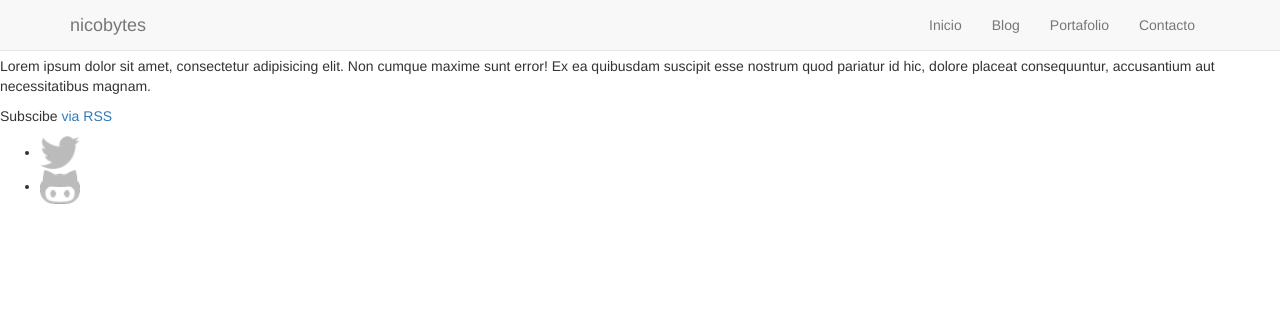
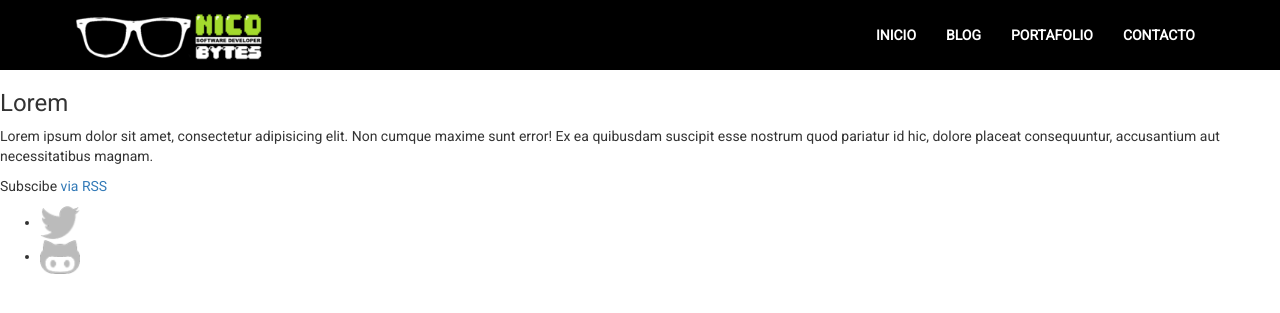
Before and after one commit to nicobytes/nicobytes-site, a Jekyll site: the page built from index.html, in a window 1280 px wide. Shown: the top 313 px of the page. Built offline with Jekyll 4.4.1, drawn with Linux system fonts in a browser that asks for light colours.

Commit message:
Nav-bar's style

```diff
--- a/_includes/head.html
+++ b/_includes/head.html
@@ -6,8 +6,9 @@
   <title>{% if page.title %}{{ page.title | escape }}{% else %}{{ site.title | escape }}{% endif %}</title>
   <meta name="description" content="{% if page.excerpt %}{{ page.excerpt | strip_html | strip_newlines | truncate: 160 }}{% else %}{{ site.description }}{% endif %}">
 
-  <!--<link rel="stylesheet" href="{{ "/css/main.css" | prepend: site.baseurl }}">-->
+  <link href='https://fonts.googleapis.com/css?family=Roboto' rel='stylesheet' type='text/css'>
   <link rel="stylesheet" href='{{ "/bower_components/bootstrap/dist/css/bootstrap.min.css" | prepend: site.baseurl }}'>
+  <link rel="stylesheet" href='{{ "/css/main.css" | prepend: site.baseurl }}'>
   <link rel="canonical" href="{{ page.url | replace:'index.html','' | prepend: site.baseurl | prepend: site.url }}">
   <link rel="alternate" type="application/rss+xml" title="{{ site.title }}" href="{{ "/feed.xml" | prepend: site.baseurl | prepend: site.url }}">
 </head>
--- a/_includes/nav.html
+++ b/_includes/nav.html
@@ -8,7 +8,9 @@
         <span class="icon-bar"></span>
         <span class="icon-bar"></span>
       </button>
-      <a class="navbar-brand" href="{{ "/"  | prepend: site.baseurl }}">{{ site.title }}</a>
+      <a class="navbar-brand" href="{{ "/"  | prepend: site.baseurl }}">
+        <img src="/images/full-logo.png" class="img-responsive logo" alt="logo">
+      </a>
     </div>
     <!-- Menu -->
     <div class="navbar-collapse collapse navbar-right" id="nav-bar">
--- a/_sass/_base.scss
+++ b/_sass/_base.scss
@@ -1,210 +1,4 @@
-* {
-  box-sizing: border-box;
+body {
+  padding-top: 70px;
+  font-family: $nb-font-family;
 }
-
-/**
- * Reset some basic elements
- */
-body, h1, h2, h3, h4, h5, h6,
-p, blockquote, pre, hr,
-dl, dd, ol, ul, figure {
-    margin: 0;
-    padding: 0;
-}
-
-
-
-/**
- * Basic styling
- */
-body {
-    font: $base-font-weight #{$base-font-size}/#{$base-line-height} $base-font-family;
-    color: $text-color;
-    background-color: $background-color;
-    -webkit-text-size-adjust: 100%;
-    -webkit-font-feature-settings: "kern" 1;
-    -moz-font-feature-settings: "kern" 1;
-    -o-font-feature-settings: "kern" 1;
-    font-feature-settings: "kern" 1;
-    font-kerning: normal;
-}
-
-
-
-/**
- * Set `margin-bottom` to maintain vertical rhythm
- */
-h1, h2, h3, h4, h5, h6,
-p, blockquote, pre,
-ul, ol, dl, figure,
-%vertical-rhythm {
-    margin-bottom: $spacing-unit / 2;
-}
-
-
-
-/**
- * Images
- */
-img {
-    max-width: 100%;
-    vertical-align: middle;
-}
-
-
-
-/**
- * Figures
- */
-figure > img {
-    display: block;
-}
-
-figcaption {
-    font-size: $small-font-size;
-}
-
-
-
-/**
- * Lists
- */
-ul, ol {
-    margin-left: $spacing-unit;
-}
-
-li {
-    > ul,
-    > ol {
-         margin-bottom: 0;
-    }
-}
-
-
-
-/**
- * Headings
- */
-h1, h2, h3, h4, h5, h6 {
-    font-weight: $base-font-weight;
-    text-align: center;
-}
-.mega{ font-size: $mega-font-size; }
-h1, .h1{ font-size: $h1-font-size; }
-h2, .h2{ font-size: $h2-font-size; }
-h3, .h3{ font-size: $h3-font-size; }
-h4, .h4{ font-size: $h4-font-size; }
-
-/**
- * Links
- */
-a {
-    color: $brand-color;
-    text-decoration: none;
-
-    &:hover {
-        color: $text-color;
-        text-decoration: underline;
-    }
-}
-
-
-
-/**
- * Blockquotes
- */
-blockquote {
-    color: $grey-color;
-    border-left: 4px solid $grey-color-light;
-    padding-left: $spacing-unit / 2;
-    font-size: 18px;
-    letter-spacing: -1px;
-    font-style: italic;
-
-    > :last-child {
-        margin-bottom: 0;
-    }
-}
-
-
-
-/**
- * Code formatting
- */
-pre,
-code {
-    font-size: 15px;
-    border: 1px solid $grey-color-light;
-    border-radius: 3px;
-    background-color: #eef;
-}
-
-code {
-    padding: 1px 5px;
-}
-
-pre {
-    padding: 8px 12px;
-    overflow-x: auto;
-
-    > code {
-        border: 0;
-        padding-right: 0;
-        padding-left: 0;
-    }
-}
-
-
-
-/**
- * Wrapper
- */
-.wrapper {
-    max-width: -webkit-calc(#{$content-width} - (#{$spacing-unit} * 2));
-    max-width:         calc(#{$content-width} - (#{$spacing-unit} * 2));
-    margin-right: auto;
-    margin-left: auto;
-    padding-right: $spacing-unit;
-    padding-left: $spacing-unit;
-    @extend %clearfix;
-
-    @include media-query($on-laptop) {
-        max-width: -webkit-calc(#{$content-width} - (#{$spacing-unit}));
-        max-width:         calc(#{$content-width} - (#{$spacing-unit}));
-        padding-right: $spacing-unit / 2;
-        padding-left: $spacing-unit / 2;
-    }
-}
-
-
-
-/**
- * Clearfix
- */
-%clearfix {
-
-    &:after {
-        content: "";
-        display: table;
-        clear: both;
-    }
-}
-
-
-
-/**
- * Icons
- */
-.icon {
-
-    > svg {
-        display: inline-block;
-        width: 16px;
-        height: 16px;
-        vertical-align: middle;
-
-        path {
-            fill: $grey-color;
-        }
-    }
-}
--- /dev/null
+++ b/_sass/_nav-bar.scss
@@ -0,0 +1,38 @@
+.navbar{
+  min-height: 70px;
+  padding-top: 10px;
+  margin-bottom: 0px;
+  img.logo{
+    max-height: 50px;
+    position: relative;
+    top: -12px;
+  }
+  &.navbar-default {
+    background-color: $nb-color-secondary;
+    border-color: transparent;
+    .navbar-collapse{
+      border: 0px;
+      box-shadow: 0px 0px 0px;
+    }
+    .navbar-toggle{
+      border-color: $nb-color-primary;
+      .icon-bar{
+        background-color: $nb-color-primary;
+      }
+      &:hover,
+      &:focus{
+        background-color: white;
+      }
+    }
+  }
+  .navbar-nav > li > a{
+    color: white;
+    text-transform: uppercase;
+    font-weight: bold;
+  }
+  .navbar-nav > li > a:hover,
+  .navbar-nav > li > a:focus {
+    color: $nb-color-primary;
+    background-color: transparent;
+  }
+}
--- /dev/null
+++ b/_sass/_variables.scss
@@ -0,0 +1,4 @@
+$nb-color-primary:#A4D92F;
+$nb-color-secondary: black;
+
+$nb-font-family: 'Roboto', sans-serif;
--- a/css/main.scss
+++ b/css/main.scss
@@ -2,66 +2,8 @@
 # Only the main Sass file needs front matter (the dashes are enough)
 ---
 @charset "utf-8";
-
-
-
-// Our variables
-$base-font-family: "Roboto", Helvetica, Arial, sans-serif;
-$base-font-size:   16px;
-$base-font-weight: 500;
-$small-font-size:  $base-font-size * 0.875;
-$base-line-height: 1.5;
-
-$mega-font-size: 100px;
-$h1-font-size: 70px;
-$h2-font-size: 40px;
-$h3-font-size: 30px;
-$h4-font-size: 24px;
-
-$spacing-unit:     30px;
-
-$text-color:       #333;
-$background-color: #fefefe;
-$brand-color:      #fe5f55;
-
-$blue-color: #92b5db;
-$yellow-color: #ede24e;
-$red-color: #df6d59;
-$purple-color: #b22339;
-
-$grey-color:       #828282;
-$grey-color-light: lighten($grey-color, 40%);
-$grey-color-dark:  darken($grey-color, 25%);
-
-// Width of the content area
-$content-width:    1200px;
-
-$on-palm:          600px;
-$on-laptop:        800px;
-
-
-
-// Use media queries like this:
-// @include media-query($on-palm) {
-//     .wrapper {
-//         padding-right: $spacing-unit / 2;
-//         padding-left: $spacing-unit / 2;
-//     }
-// }
-@mixin media-query($device) {
-    @media screen and (max-width: $device) {
-        @content;
-    }
-}
-
-
-
 // Import partials from `sass_dir` (defaults to `_sass`)
-//@import
-//        "base",
-//        "layout",
-//        "syntax-highlighting",
-//        "gradient-bar",
-//        "components/posts",
-//        "components/project",
-//        "components/ability";
+@import
+        "variables",
+        "base",
+        "nav-bar";
```
Also changed, not shown: images/full-logo.png (added), images/glasses.png (added), images/logo.png (added).
